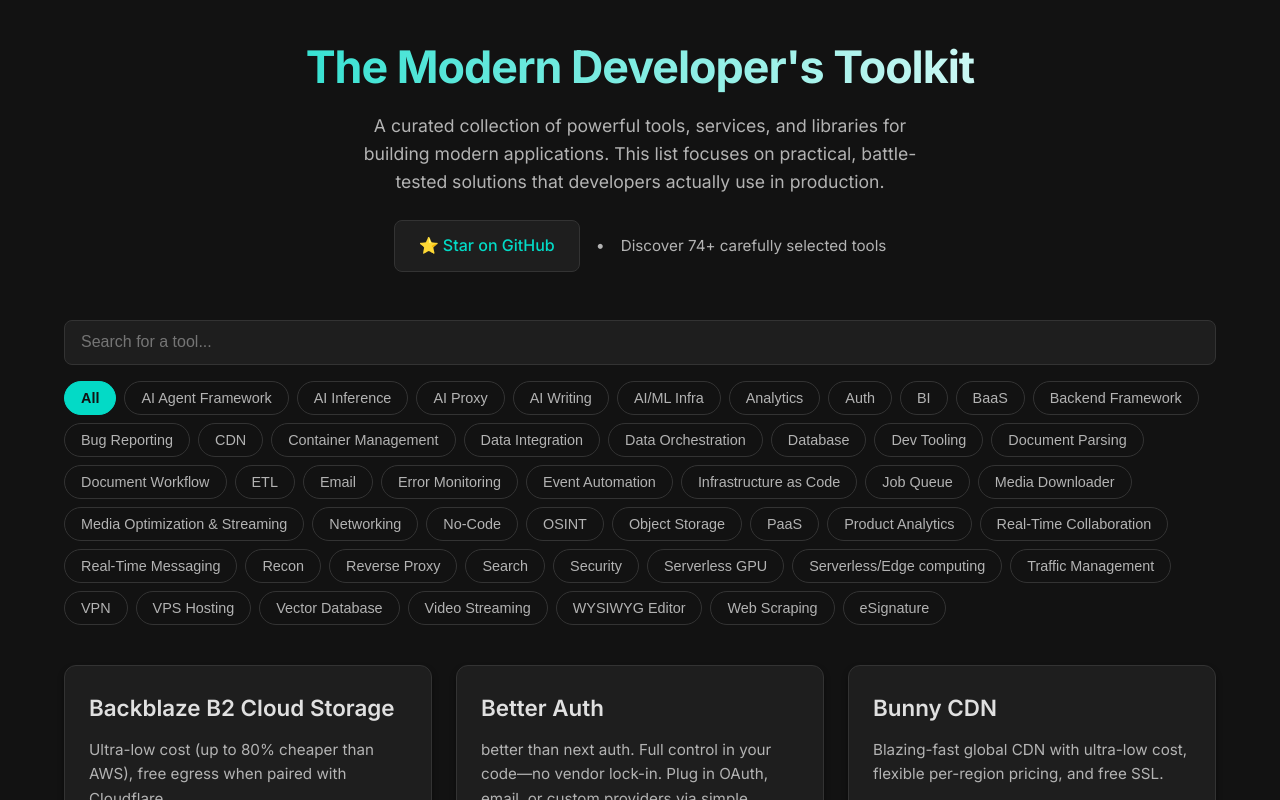
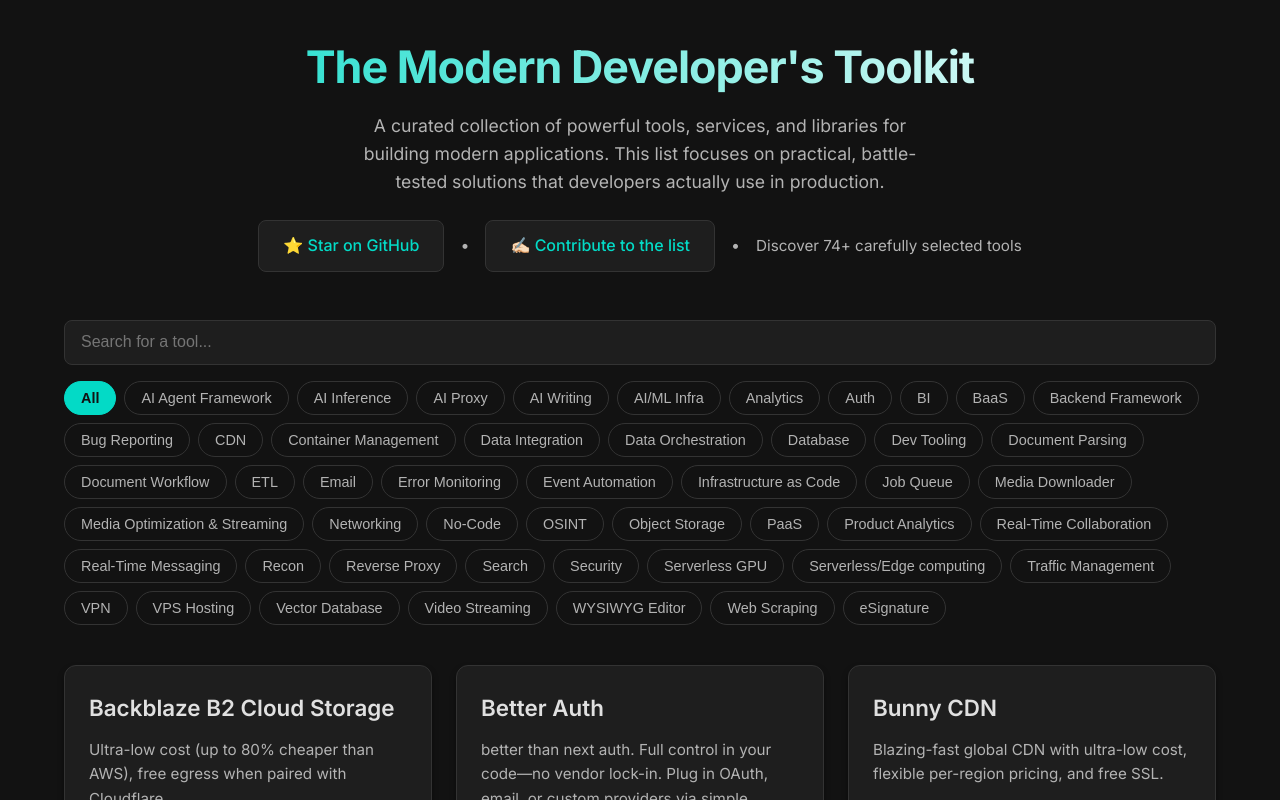
Before and after one commit to Shreyaan/developer-toolkit, a React (Vite) app: page / in a window 1280 px wide. Shown: the top 800 px of the page. Built offline with nearby package versions, Linux system fonts and the light colour scheme.

Commit message:
Refactor header component to display dynamic tool count and update footer links to point to the modern developer toolkit repository.

```diff
--- a/src/App.tsx
+++ b/src/App.tsx
@@ -6,6 +6,7 @@ import { Footer } from "./components/Footer";
 import { ToolCard } from "./components/ToolCard";
 import { SearchBar } from "./components/SearchBar";
 import { FilterButtons } from "./components/FilterButtons";
+import { HeaderWithCount } from "./components/Header";
 
 function App() {
   const [searchTerm, setSearchTerm] = useState("");
@@ -44,35 +45,9 @@ function App() {
     });
   }, [searchTerm, activeCategory]);
 
-  // Update the header with dynamic tool count
-  const HeaderWithCount = () => (
-    <header>
-      <h1>The Modern Developer's Toolkit</h1>
-      <p>
-        A curated collection of powerful tools, services, and libraries for
-        building modern applications. This list focuses on practical,
-        battle-tested solutions that developers actually use in production.
-      </p>
-      <div className="header-links">
-        <a
-          href="https://github.com/Shreyaan/developer-toolkit"
-          target="_blank"
-          rel="noopener noreferrer"
-          className="github-link"
-        >
-          ⭐ Star on GitHub
-        </a>
-        <span className="divider">•</span>
-        <span className="tool-count">
-          Discover {toolsData.length}+ carefully selected tools
-        </span>
-      </div>
-    </header>
-  );
-
   return (
     <div className="container">
-      <HeaderWithCount />
+      <HeaderWithCount toolsData={toolsData} />
 
       <div className="controls">
         <SearchBar
@@ -95,7 +70,7 @@ function App() {
             <p className="no-results-suggestion">
               Try adjusting your search or{" "}
               <a
-                href="https://github.com/Shreyaan/developer-toolkit"
+                href="https://github.com/Shreyaan/modern-developer-toolkit"
                 target="_blank"
                 rel="noopener noreferrer"
               >
--- a/src/components/Footer.tsx
+++ b/src/components/Footer.tsx
@@ -4,7 +4,7 @@ export const Footer = () => (
       <p>
         Data sourced from{" "}
         <a
-          href="https://github.com/Shreyaan/developer-toolkit/blob/master/toolsData.json"
+          href="https://github.com/Shreyaan/modern-developer-toolkit/blob/master/toolsData.json"
           target="_blank"
           rel="noopener noreferrer"
         >
@@ -15,7 +15,7 @@ export const Footer = () => (
       <p className="contribute-text">
         Missing a tool? Found an error?{" "}
         <a
-          href="https://github.com/Shreyaan/developer-toolkit"
+          href="https://github.com/Shreyaan/modern-developer-toolkit"
           target="_blank"
           rel="noopener noreferrer"
         >
--- a/src/components/Header.tsx
+++ b/src/components/Header.tsx
@@ -1,4 +1,4 @@
-export const Header = () => (
+export const HeaderWithCount = ({ toolsData }: { toolsData: Tool[] }) => (
   <header>
     <h1>The Modern Developer's Toolkit</h1>
     <p>
@@ -8,7 +8,7 @@ export const Header = () => (
     </p>
     <div className="header-links">
       <a
-        href="https://github.com/Shreyaan/developer-toolkit"
+        href="https://github.com/Shreyaan/modern-developer-toolkit"
         target="_blank"
         rel="noopener noreferrer"
         className="github-link"
@@ -16,9 +16,17 @@ export const Header = () => (
         ⭐ Star on GitHub
       </a>
       <span className="divider">•</span>
+      <a
+        href="https://github.com/Shreyaan/modern-developer-toolkit/blob/master/toolsData.json"
+        target="_blank"
+        rel="noopener noreferrer"
+        className="github-link"
+      >
+        ✍🏻 Contribute to the list
+      </a>
+      <span className="divider">•</span>
       <span className="tool-count">
-        Discover {/* This will be dynamically updated */} carefully selected
-        tools
+        Discover {toolsData.length}+ carefully selected tools
       </span>
     </div>
   </header>
```
